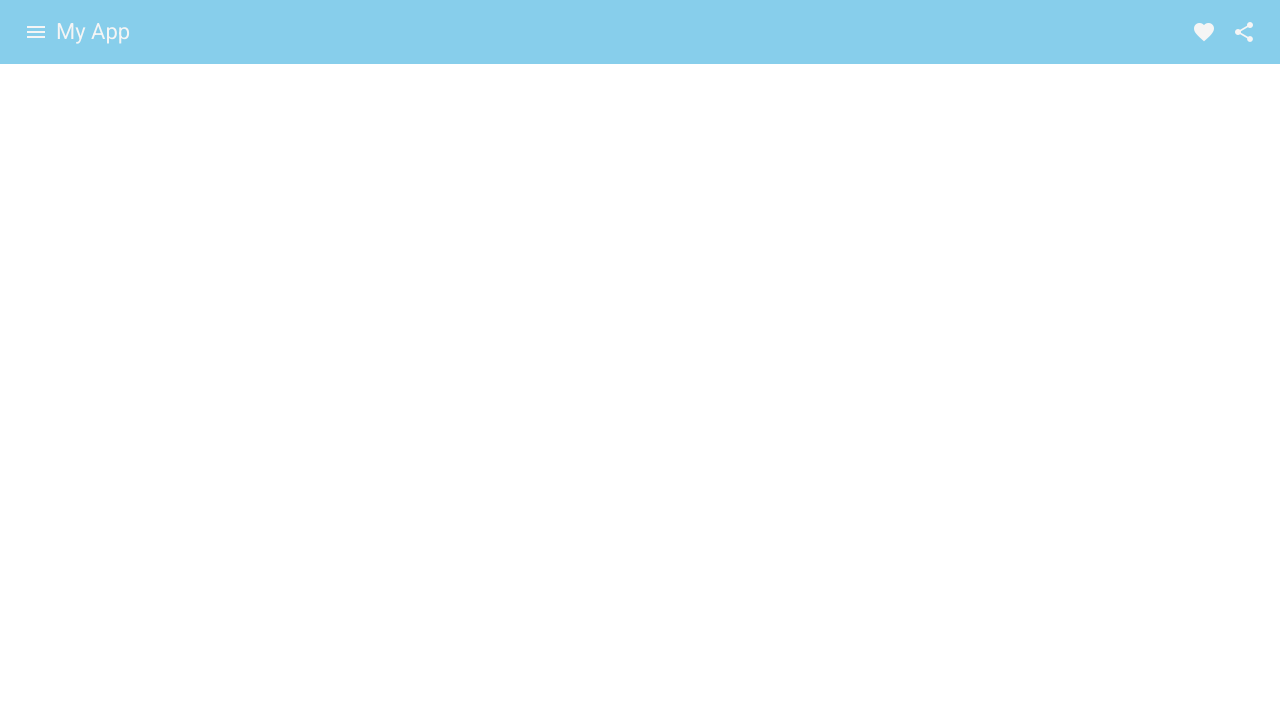
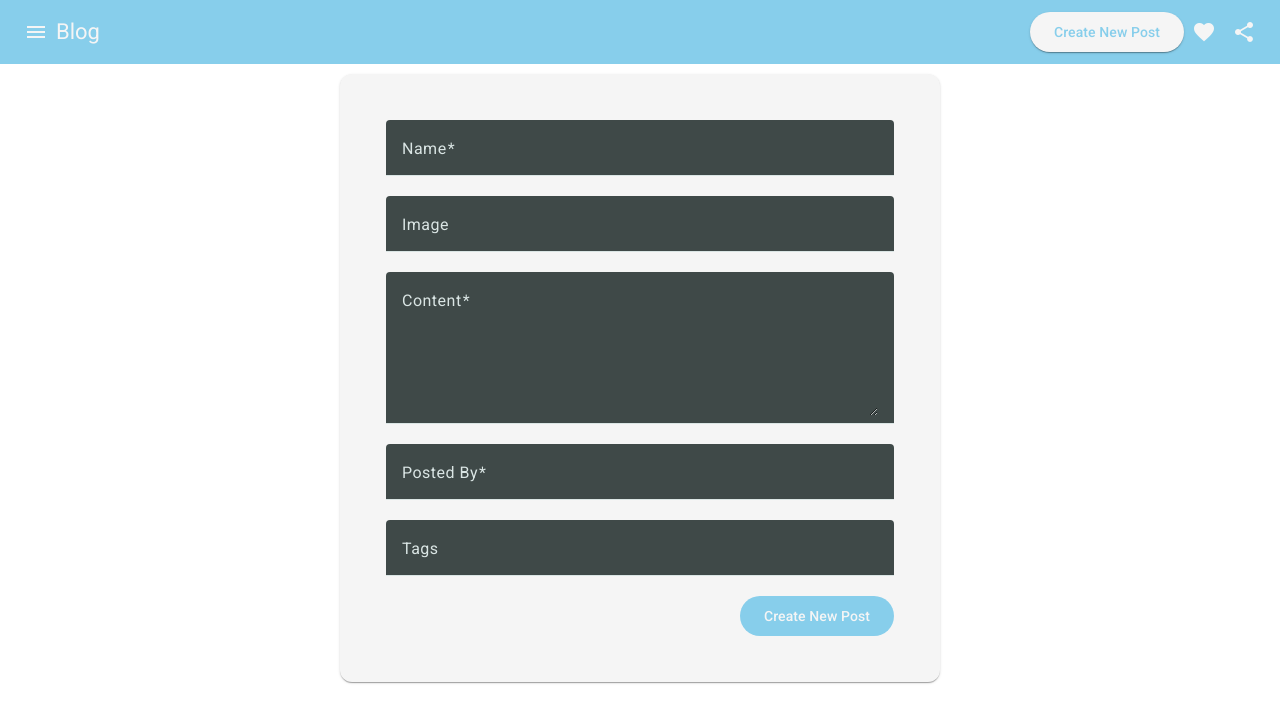
Before and after one commit to chloroslin0820/spring-angular-t01-client, an Angular app: page /create-post in a window 1280 px wide. Before the commit this address led to /. Shown: the top 722 px of the page. Built offline with nearby package versions, Linux system fonts and the light colour scheme.

Commit message:
create-post page made & createPost API & form UI made

```diff
--- a/src/app/Angular.MaterialModule.ts
+++ b/src/app/Angular.MaterialModule.ts
@@ -10,6 +10,7 @@ import { MatSidenavModule } from '@angular/material/sidenav';
 import { MatListModule } from '@angular/material/list';
 import { MatSnackBarModule } from '@angular/material/snack-bar';
 import { MatProgressSpinnerModule } from '@angular/material/progress-spinner';
+import { MatChipsModule } from '@angular/material/chips';
 
 @NgModule({
   declarations: [],
@@ -25,6 +26,7 @@ import { MatProgressSpinnerModule } from '@angular/material/progress-spinner';
     MatListModule,
     MatSnackBarModule,
     MatProgressSpinnerModule,
+    MatChipsModule,
   ],
   exports: [
     MatInputModule,
@@ -38,6 +40,7 @@ import { MatProgressSpinnerModule } from '@angular/material/progress-spinner';
     MatListModule,
     MatSnackBarModule,
     MatProgressSpinnerModule,
+    MatChipsModule,
   ],
 })
 export class AngularMaterialModule {}
--- a/src/app/app-routing.module.ts
+++ b/src/app/app-routing.module.ts
@@ -1,7 +1,13 @@
 import { NgModule } from '@angular/core';
 import { RouterModule, Routes } from '@angular/router';
+import { CreatePostComponent } from './pages/create-post/create-post.component';
 
-const routes: Routes = [];
+const routes: Routes = [
+  {
+    path: 'create-post',
+    component: CreatePostComponent
+  }
+];
 
 @NgModule({
   imports: [RouterModule.forRoot(routes)],
--- a/src/app/app.component.html
+++ b/src/app/app.component.html
@@ -1,9 +1,12 @@
+<!-- navbar -->
 <mat-toolbar>
   <button mat-icon-button class="example-icon" aria-label="Example icon-button with menu icon">
     <mat-icon>menu</mat-icon>
   </button>
-  <span>My App</span>
+  <span routerLink="/" class="blog">Blog</span>
   <span class="example-spacer"></span>
+
+  <button mat-raised-button class="theme-button" routerLink="/create-post">Create New Post</button>
   <button mat-icon-button class="example-icon favorite-icon" aria-label="Example icon-button with heart icon">
     <mat-icon>favorite</mat-icon>
   </button>
@@ -11,3 +14,6 @@
     <mat-icon>share</mat-icon>
   </button>
 </mat-toolbar>
+
+<!-- router-outlet -->
+<router-outlet></router-outlet>
--- a/src/app/app.component.scss
+++ b/src/app/app.component.scss
@@ -1,10 +1,22 @@
 mat-toolbar {
-    background-color: skyblue;
+  background-color: skyblue;
+  color: whitesmoke;
+  mat-icon {
     color: whitesmoke;
-    mat-icon {
-        color: whitesmoke;
+  }
+  .blog {
+    cursor: pointer;
+
+    &:hover {
+      color: yellow;
+      text-shadow: rgba(0, 0, 0, 0.5);
     }
+  }
+  .theme-button {
+    background-color: var(--secondary-color);
+    color: var(--primary-color);
+  }
 }
 .example-spacer {
-    flex: 1 1 auto;
+  flex: 1 1 auto;
 }
--- a/src/app/app.module.ts
+++ b/src/app/app.module.ts
@@ -7,14 +7,18 @@ import { provideAnimationsAsync } from '@angular/platform-browser/animations/asy
 import { AngularMaterialModule } from './Angular.MaterialModule';
 import { FormsModule, ReactiveFormsModule } from '@angular/forms';
 import { provideHttpClient } from '@angular/common/http';
+import { CreatePostComponent } from './pages/create-post/create-post.component';
+import { BrowserAnimationsModule } from '@angular/platform-browser/animations';
 
 @NgModule({
   declarations: [
-    AppComponent
+    AppComponent,
+    CreatePostComponent
   ],
   imports: [
     BrowserModule,
     AppRoutingModule,
+    BrowserAnimationsModule,
     AngularMaterialModule,
     ReactiveFormsModule,
     FormsModule,
--- /dev/null
+++ b/src/app/pages/create-post/create-post.component.html
@@ -0,0 +1,62 @@
+<mat-card class="center-card">
+  <mat-card-content>
+    <div>
+      <form [formGroup]="postForm">
+        <!-- Name -->
+        <mat-form-field appearance="fill">
+          <mat-label>Name</mat-label>
+          <input matInput formControlName="name" />
+        </mat-form-field>
+
+        <!-- Image -->
+        <mat-form-field appearance="fill">
+          <mat-label>Image</mat-label>
+          <input matInput formControlName="img" />
+        </mat-form-field>
+
+        <!-- Content -->
+        <mat-form-field appearance="fill">
+          <mat-label>Content</mat-label>
+          <textarea matInput rows="5" formControlName="content"></textarea>
+        </mat-form-field>
+
+        <!-- Posted By -->
+        <mat-form-field appearance="fill">
+          <mat-label>Posted By</mat-label>
+          <input matInput formControlName="postedBy" />
+        </mat-form-field>
+
+        <!-- Tags -->
+        <mat-form-field appearance="fill">
+            <mat-label>Tags</mat-label>
+            <mat-chip-grid #chipGrid aria-label="Enter Tags">
+                <mat-chip-row *ngFor="let tag of tags; let i = index" (removed)="removeTag(tag)">
+                    {{ tag }}
+                    <button matChipRemove>
+                        <mat-icon>cancel</mat-icon>
+                    </button>
+                </mat-chip-row>
+            </mat-chip-grid>
+
+            <input
+                placeholder="New Tag..."
+                [matChipInputFor]="chipGrid"
+                (matChipInputTokenEnd)="addTag($event)"
+            />
+
+        </mat-form-field>
+
+        <!-- Submit Button -->
+        <button
+          mat-raised-button
+          class="bg-snow-text-sky"
+          style="float: right"
+          [disabled]="!postForm.valid"
+          (click)="createPost()"
+        >
+          Create New Post
+        </button>
+      </form>
+    </div>
+  </mat-card-content>
+</mat-card>
--- /dev/null
+++ b/src/app/pages/create-post/create-post.component.scss
@@ -0,0 +1,15 @@
+.bg-snow-text-sky {
+  background-color: var(--primary-color);
+  color: var(--secondary-color);
+}
+.center-card {
+    margin: auto;
+    max-width: 600px;
+    padding: 30px;
+    margin-top: 10px;
+    background-color: var(--secondary-color);
+
+    mat-form-field {
+        width: 100%;
+    }
+}
--- /dev/null
+++ b/src/app/pages/create-post/create-post.component.ts
@@ -0,0 +1,67 @@
+import { Component } from '@angular/core';
+import { FormBuilder, FormGroup, Validators } from '@angular/forms';
+import { MatSnackBar } from '@angular/material/snack-bar';
+import { Router } from '@angular/router';
+import { PostService } from '../../services/post.service';
+
+@Component({
+  selector: 'app-create-post',
+  templateUrl: './create-post.component.html',
+  styleUrl: './create-post.component.scss'
+})
+export class CreatePostComponent {
+
+  postForm!: FormGroup;
+  tags: string[] = [];
+
+  constructor(
+    private fb: FormBuilder,
+    private router: Router,
+    private snackBar: MatSnackBar,
+    private postService: PostService,
+  ) {}
+
+  ngOnInit() {
+    this.postForm = this.fb.group({
+      name: [null, Validators.required],
+      content: [null, [Validators.required, Validators.maxLength(5000)]],
+      img: [null],
+      postedBy: [null, Validators.required]
+    });
+  }
+
+  addTag(event: any) {
+    const value = (event.value || '').trim();
+
+    if (value && !this.tags.includes(value)) {
+      this.tags.push(value);
+    }
+  }
+
+  removeTag(tag: any) {
+    const index = this.tags.indexOf(tag);
+
+    if (index >= 0) {
+      this.tags.splice(index, 1);
+    }
+  }
+
+  createPost() {
+    const data = this.postForm.value;
+    data.tags = this.tags;
+
+    this.postService.createNewPost(data).subscribe(
+      (res) => {
+        this.snackBar.open('Post created successfully!!!!', 'Close', {
+          duration: 3000,
+        });
+        this.router.navigateByUrl('/');
+      },
+      (error) => {
+        this.snackBar.open('An error occurred while creating the post', 'Close', {
+          duration: 3000,
+        });
+      }
+    );
+  }
+}
--- /dev/null
+++ b/src/app/services/post.service.ts
@@ -0,0 +1,17 @@
+import { HttpClient } from '@angular/common/http';
+import { Injectable } from '@angular/core';
+import { Observable } from 'rxjs';
+
+const API_URL = 'https://chloroslin-spring-angular-t01-server.onrender.com/';
+
+@Injectable({
+  providedIn: 'root'
+})
+export class PostService {
+
+  constructor(private http: HttpClient) { }
+
+  createNewPost(data: any): Observable<any> {
+    return this.http.post<any>(API_URL + 'api/posts', data);
+  }
+}
--- a/src/styles.scss
+++ b/src/styles.scss
@@ -1,2 +1,7 @@
+:root {
+  --primary-color: skyblue;
+  --secondary-color: whitesmoke;
+}
+
 html, body { height: 100%; }
 body { margin: 0; font-family: Roboto, "Helvetica Neue", sans-serif; }
```
Also changed, not shown: 2 other files (tests, documents, lock files or other folders).
